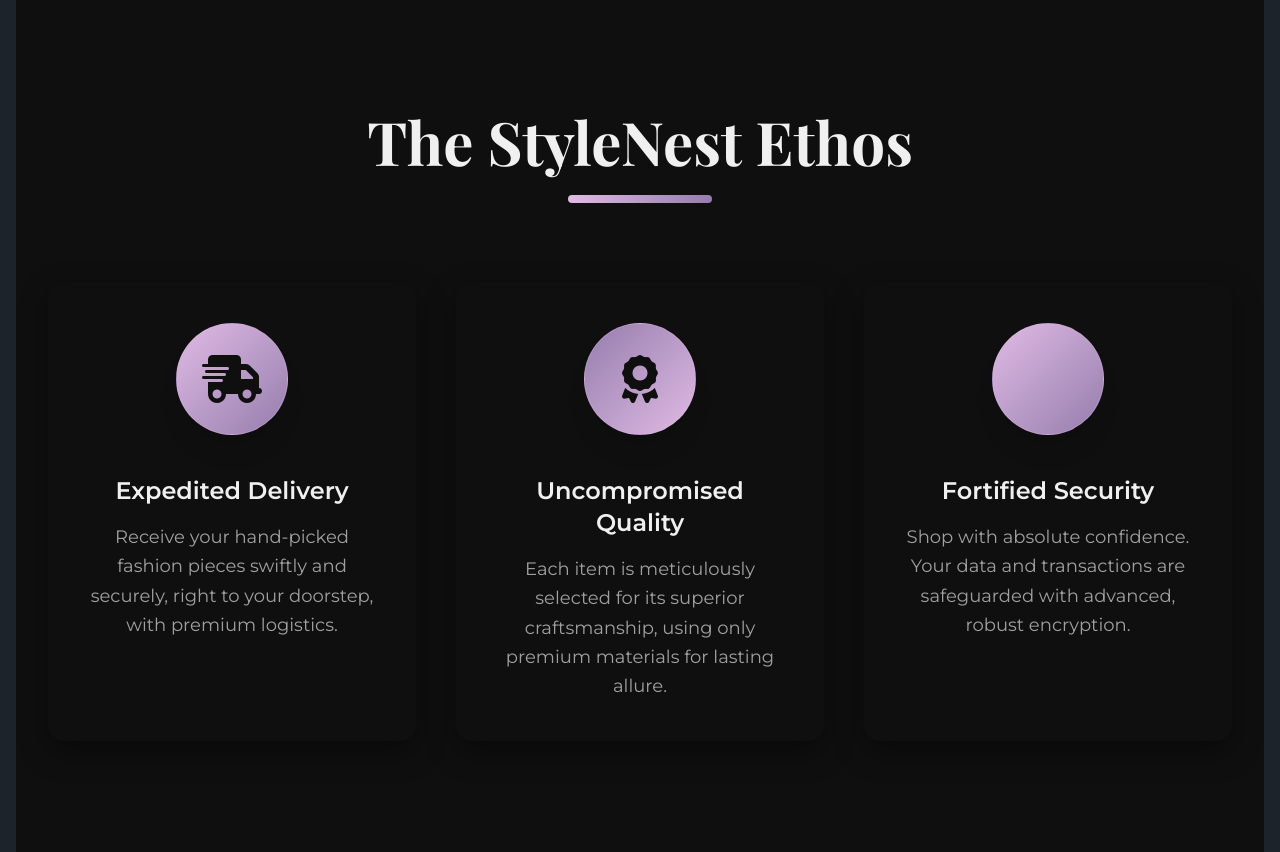
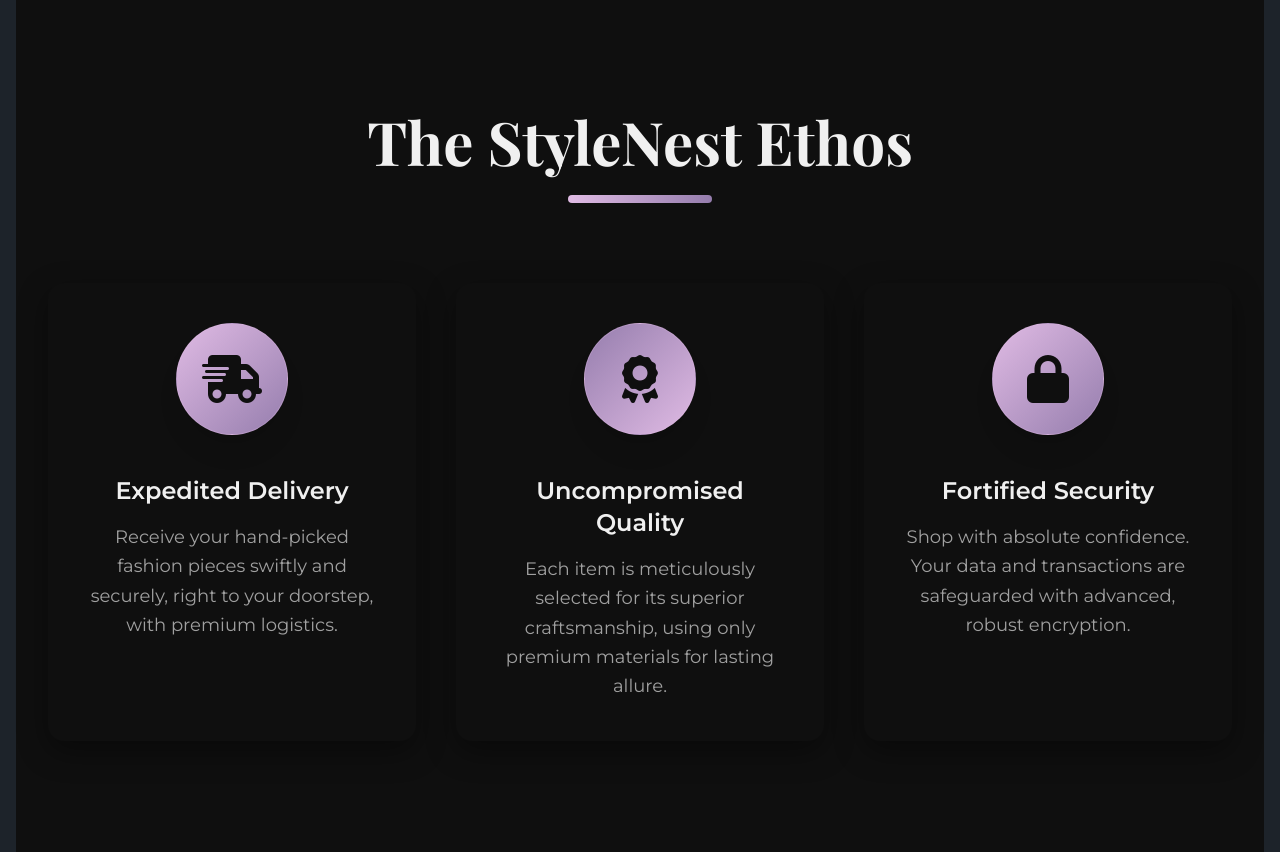
Before and after one commit to arvind9018/ChazeFashion, a Django app: page / in a window 1280 px wide. Shown: the part 2720-3572 px from the top of the page. Run offline with Django 5.2, Linux system fonts and the light colour scheme; data comes from the database, SQL or seed files in the repository; some libraries are stand-ins or nearby versions.

Commit message:
Update home.html

```diff
--- a/ChazeFashion/templates/catalog/home.html
+++ b/ChazeFashion/templates/catalog/home.html
@@ -225,12 +225,12 @@
             </div>
 
             <div class="card-sn p-10 text-center animate-slide-up-content" style="animation-delay: 0.2s;">
-                <div class="w-28 h-28 bg-gradient-to-br from-sn-accent-main to-sn-accent-light rounded-full flex items-center justify-center mx-auto mb-10 shadow-xl border border-sn-accent-main border-opacity-30">
-                    <i class="fas fa-lock-alt text-5xl text-sn-bg-primary"></i> {# More secure lock icon #}
-                </div>
-                <h3 class="text-2xl font-semibold mb-4 text-sn-text-light">Fortified Security</h3>
-                <p class="text-sn-text-muted text-lg leading-relaxed">Shop with absolute confidence. Your data and transactions are safeguarded with advanced, robust encryption.</p>
-            </div>
+    <div class="w-28 h-28 bg-gradient-to-br from-sn-accent-main to-sn-accent-light rounded-full flex items-center justify-center mx-auto mb-10 shadow-xl border border-sn-accent-main border-opacity-30">
+        <i class="fas fa-lock text-5xl text-sn-bg-primary"></i> {# Changed from fa-lock-alt to fa-lock #}
+    </div>
+    <h3 class="text-2xl font-semibold mb-4 text-sn-text-light">Fortified Security</h3>
+    <p class="text-sn-text-muted text-lg leading-relaxed">Shop with absolute confidence. Your data and transactions are safeguarded with advanced, robust encryption.</p>
+</div>
         </div>
     </div>
 </section>
```
